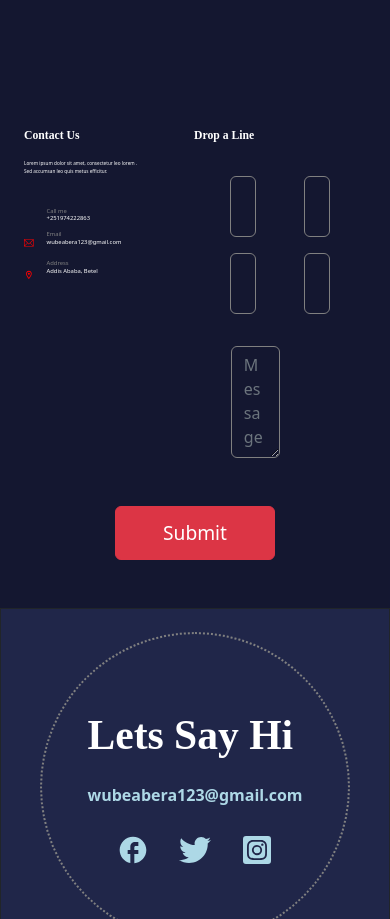
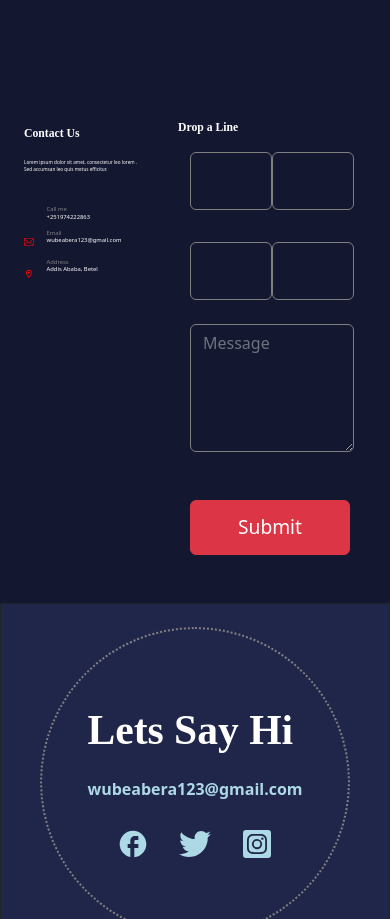
Before and after one commit to wubeabera123/my_portfolio, a React (Create React App) app: page / in a window 390 px wide. Shown: the part 1597-2516 px from the top of the page. Built offline with nearby package versions, Linux system fonts and the light colour scheme; some icons are missing.

Commit message:
input group responsiveness

```diff
--- a/src/Form.js
+++ b/src/Form.js
@@ -6,7 +6,7 @@ function Form(){
     return(
  <div>
     <div className="container d-flex">
-      <div className="container" style={{marginTop: "8rem"}}>
+      <div className="container" style={{marginTop: "7.9rem"}}>
         <p style={{color: "white", fontFamily: "serif",fontWeight: "bold",fontSize: "3vw"}}>Contact Us</p>
         <p style={{color: "white",fontSize: "1.2vw"}}>Lorem ipsum dolor sit amet, consectetur leo lorem .<br/> Sed accumsan leo quis metus efficitur.</p>
           <div className="d-flex py-3">
@@ -31,41 +31,53 @@ function Form(){
               </div>
           </div>
       </div>
-      <div className="container" style={{marginTop: "8rem"}}>
+      <div className="container" style={{marginTop: "7.5rem"}}>
          <p style={{color: "white", fontFamily: "serif",fontWeight: "bold",fontSize: "3vw"}}>Drop a Line</p>
-           <div className="container d-flex py-3">
-             <div className="container">
-               <div className="container">
-                 <div class="input-group mb-3" style={{width: "50%",height: "3.8rem"}}>
-                    <input type="text" class="form-control" placeholder="Name" style={{backgroundColor: "#141730",borderColor: "gray"}}></input>
-                 </div>
-               </div>
-               <div className="container">
-                 <div class="input-group mb-3" style={{width: "50%",height: "3.8rem"}}>
-                    <input type="text" class="form-control" placeholder="Email" style={{backgroundColor: "#141730",borderColor: "gray"}}></input>
+  <div class="container">
+      <div className="d-flex" style={{}}>
+        <div class="row">
+           <div class="col">
+              <div class="input-group mb-3">
+                <input type="text" class="form-control" placeholder="Name" style={{backgroundColor: "#141730",borderColor: "gray",padding: "1rem",paddingRight: "4rem"}}></input>
               </div>
            </div>
         </div>
-              <div className="container">
-               <div className="container">
-                 <div class="input-group mb-3" style={{width: "50%",height: "3.8rem"}}>
-                    <input type="text" class="form-control" placeholder="Phone#" style={{backgroundColor: "#141730",borderColor: "gray"}}></input>
-                 </div>
-               </div>
-               <div className="container">
-                 <div class="input-group mb-3" style={{width: "50%rem",height: "3.8rem"}}>
-                    <input type="text" class="form-control" placeholder="Budget" style={{backgroundColor: "#141730",borderColor: "gray"}}></input>
+       <div class="row">
+           <div class="col">
+              <div class="input-group mb-3">
+                <input type="email" class="form-control" placeholder="Email" style={{backgroundColor: "#141730",borderColor: "gray",padding: "1rem",paddingRight: "4rem"}}></input>
                </div>
             </div>
          </div>
        </div>
-           <div class="input-group" style={{width: "50%",height: "7rem"}}>
-             <textarea class="form-control" placeholder="Message" style={{backgroundColor: "#141730",borderColor: "gray",marginLeft: "2.3rem"}}></textarea>
+       <div className="d-flex justify-content-between">
+         <div class="row">
+            <div class="col">
+               <div class="input-group mt-3">
+                  <input type="text" class="form-control" placeholder="Phone#" style={{backgroundColor: "#141730",borderColor: "gray",padding: "1rem",paddingRight: "4rem"}}></input>
                </div>
             </div>
         </div>
-    <div className="d-flex justify-content-center py-5">
+       <div class="row">
+           <div class="col">
+              <div class="input-group mt-3">
+                <input type="email" class="form-control" placeholder="Budget" style={{backgroundColor: "#141730",borderColor: "gray",padding: "1rem",paddingRight: "4rem"}}></input>
+               </div>
+            </div>
+         </div>
+         </div>
+             <div class="row">
+               <div class="col">
+                  <div class="input-group mt-4">
+                      <textarea class="form-control" placeholder="Message" style={{backgroundColor: "#141730",borderColor: "gray",height: "8rem"}}></textarea>
+                  </div>
+                 <div className="py-5">
                    <button className="btn btn-danger" style={{width: "10rem",height: "3.4rem", fontSize: "1.2rem"}}>Submit</button>
+                 </div>
+               </div>
+            </div>
+         </div>
+      </div>
    </div>
 </div>
     )
```
Also changed, not shown: src/index.css (line endings or trailing spaces). Lines whose indentation alone changed are shown as unchanged.
